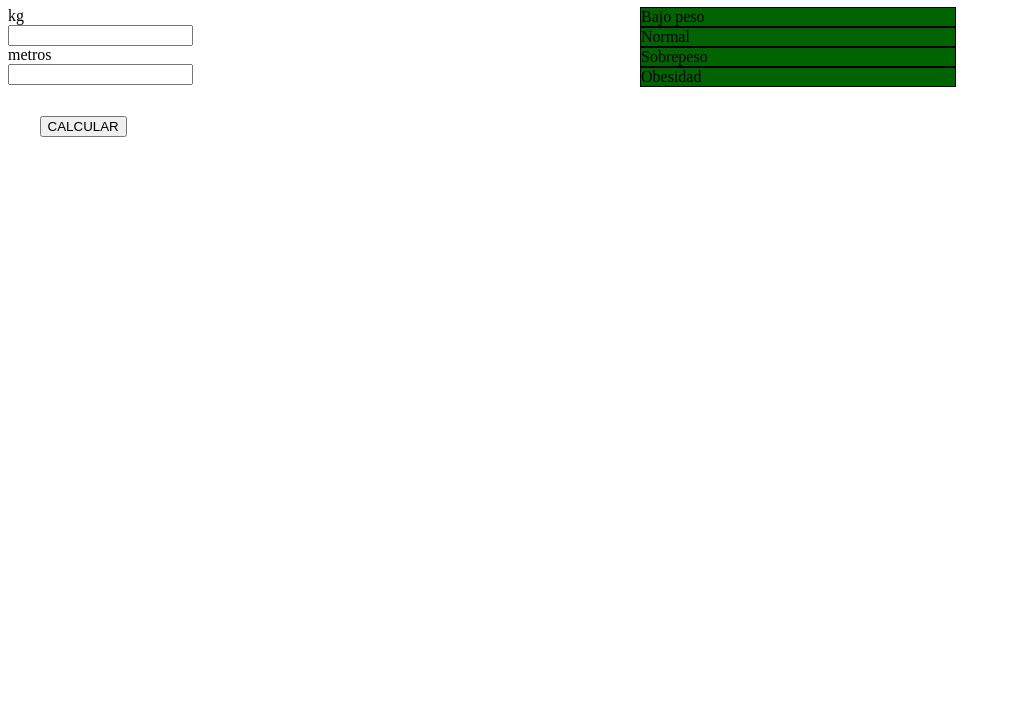
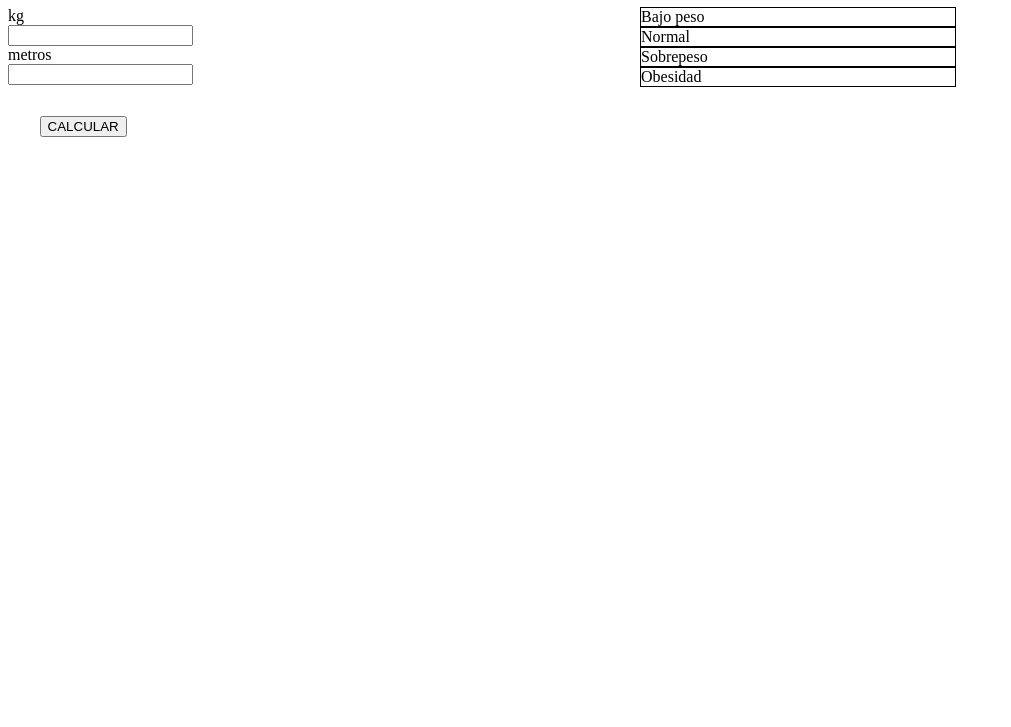
Before and after one commit to moronissj/PracticaSeguridadInfo, a plain HTML site: page index.html in a window 1280 px wide. Shown: the part 73-800 px from the top of the page, without its empty margins (0-1011 px from the left). Drawn offline with Linux system fonts and the light colour scheme.

Commit message:
Update styles.css

```diff
--- a/styles.css
+++ b/styles.css
@@ -10,7 +10,7 @@
     border-width: 1px;
     border-style: solid;
     border-color: black;
-    background-color:darkgreen
+
 
   }
 
```
